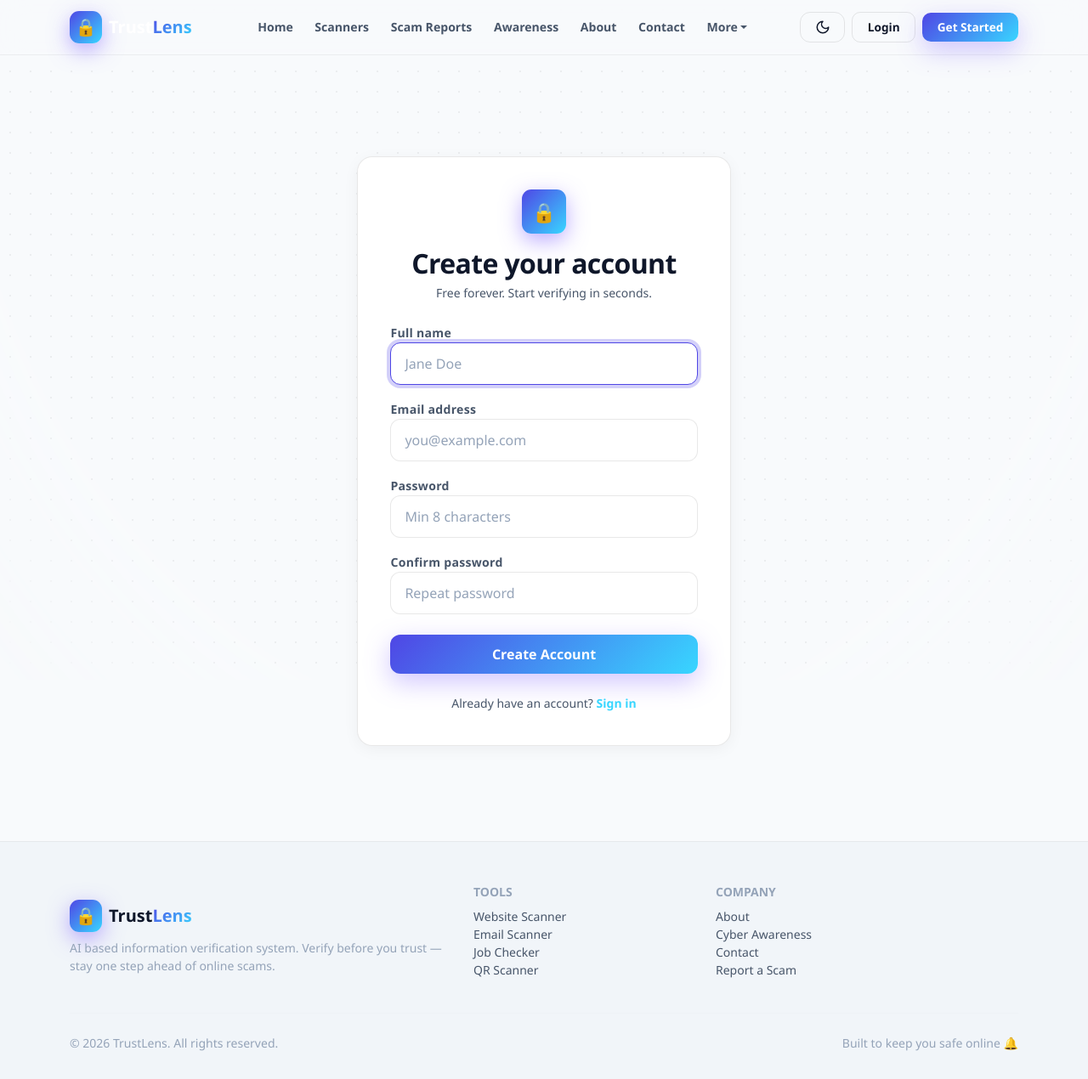
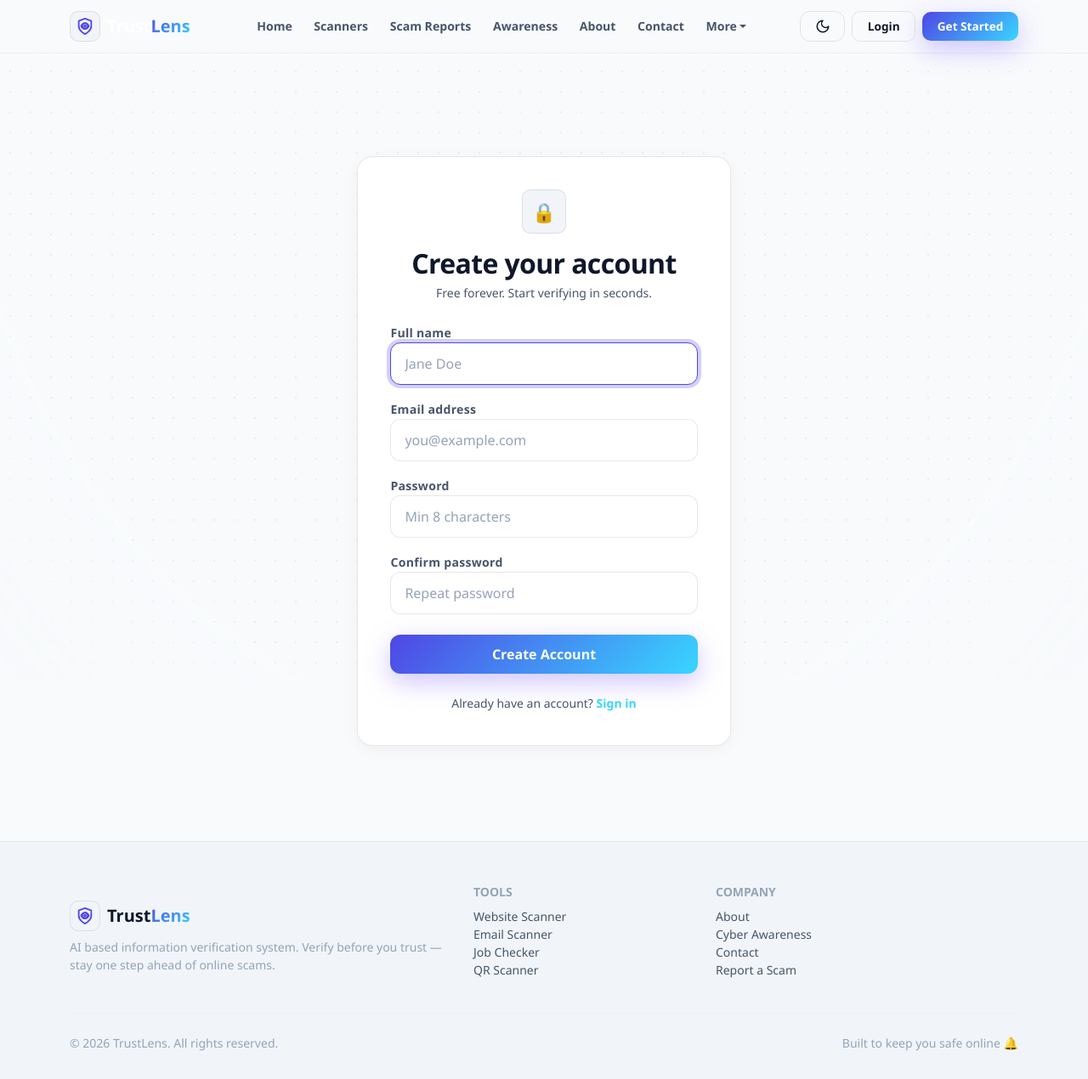
Before and after one commit to mskavitachoudhary/trustlens-fresh, a Flask app: page /auth/register in a window 1280 px wide. Shown: the whole page at 85% size. Run offline with Flask 3, Linux system fonts and the light colour scheme; some libraries are stand-ins or nearby versions.

Commit message:
create vector svg icons and update brand mark

```diff
--- a/static/css/style.css
+++ b/static/css/style.css
@@ -211,16 +211,31 @@ h1, h2, h3, h4, h5, h6 {
 }
 
 .brand-mark {
-  width: 38px;
-  height: 38px;
-  border-radius: 11px;
-  background: var(--grad-main);
   display: inline-flex;
   align-items: center;
   justify-content: center;
-  font-weight: 800;
-  color: #fff;
-  box-shadow: 0 8px 24px rgba(124, 92, 255, 0.5);
+  width: 36px;
+  height: 36px;
+  border-radius: 10px;
+  background: var(--bg-surface-elevated);
+  border: 1px solid var(--border-color);
+  color: var(--accent-primary);
+  transition: border-color 0.2s ease, transform 0.2s ease;
+}
+
+.brand-mark:hover {
+  transform: scale(1.04);
+  border-color: var(--accent-primary);
+}
+
+.brand-mark .icon-svg {
+  vertical-align: 0;
+}
+
+.icon-svg {
+  vertical-align: -0.15em;
+  display: inline-block;
+  flex-shrink: 0;
 }
 
 .navbar-trust .nav-link {
--- a/templates/base.html
+++ b/templates/base.html
@@ -1,3 +1,4 @@
+{% from "components/icons.html" import icon %}
 <!DOCTYPE html>
 <html lang="en">
 <head>
@@ -30,7 +31,7 @@
   <nav class="navbar navbar-expand-md navbar-dark navbar-trust fixed-top">
     <div class="container">
       <a class="navbar-brand d-flex align-items-center gap-2 fw-bold" href="{{ url_for('main.index') }}">
-        <span class="brand-mark">&#128274;</span>
+        <span class="brand-mark">{{ icon('brand', size=22, stroke_width=2) }}</span>
         <span>Trust<b class="text-gradient">Lens</b></span>
       </a>
       <button class="navbar-toggler" type="button" data-bs-toggle="collapse" data-bs-target="#mainNav" aria-controls="mainNav" aria-expanded="false" aria-label="Toggle navigation">
@@ -111,7 +112,7 @@
       <div class="row g-4 align-items-center">
         <div class="col-md-5">
           <div class="d-flex align-items-center gap-2 fw-bold fs-5 mb-2">
-            <span class="brand-mark">&#128274;</span>
+            <span class="brand-mark">{{ icon('brand', size=22, stroke_width=2) }}</span>
             <span>Trust<b class="text-gradient">Lens</b></span>
           </div>
           <p class="text-dim-c mb-0 small">AI based information verification system. Verify before you trust &mdash; stay one step ahead of online scams.</p>
--- /dev/null
+++ b/templates/components/icons.html
@@ -0,0 +1,87 @@
+{% macro icon(name, size=18, class="", stroke_width=1.75) -%}
+<svg class="icon-svg{% if class %} {{ class }}{% endif %}" width="{{ size }}" height="{{ size }}" viewBox="0 0 24 24" fill="none" stroke="currentColor" stroke-width="{{ stroke_width }}" stroke-linecap="round" stroke-linejoin="round" aria-hidden="true">
+{%- if name in ['shield'] -%}
+  <path d="M12 22s8-4 8-10V5l-8-3-8 3v7c0 6 8 10 8 10z"/>
+  <path d="m9 12 2 2 4-4"/>
+{%- elif name in ['brand'] -%}
+  <path d="M12 22s8-4 8-10V5l-8-3-8 3v7c0 6 8 10 8 10z"/>
+  <circle cx="12" cy="11.5" r="3.5"/>
+  <path d="M7 11.5c1.2-2.5 3.2-3.8 5-3.8s3.8 1.3 5 3.8c-1.2 2.5-3.2 3.8-5 3.8s-3.8-1.3-5-3.8z"/>
+  <circle cx="12" cy="11.5" r="1" fill="currentColor"/>
+{%- elif name in ['globe', 'website'] -%}
+  <circle cx="12" cy="12" r="10"/>
+  <path d="M12 2a14.5 14.5 0 0 0 0 20 14.5 14.5 0 0 0 0-20"/>
+  <path d="M2 12h20"/>
+{%- elif name in ['mail', 'email'] -%}
+  <rect width="20" height="16" x="2" y="4" rx="2"/>
+  <path d="m22 7-8.97 5.7a1.94 1.94 0 0 1-2.06 0L2 7"/>
+{%- elif name in ['message', 'whatsapp'] -%}
+  <path d="M21 11.5a8.38 8.38 0 0 1-.9 3.8 8.5 8.5 0 0 1-7.6 4.7 8.38 8.38 0 0 1-3.8-.9L3 21l1.9-5.7a8.38 8.38 0 0 1-.9-3.8 8.5 8.5 0 0 1 4.7-7.6 8.38 8.38 0 0 1 3.8-.9h.5a8.48 8.48 0 0 1 8 8v.5z"/>
+{%- elif name in ['qr'] -%}
+  <rect width="5" height="5" x="3" y="3" rx="1"/>
+  <rect width="5" height="5" x="16" y="3" rx="1"/>
+  <rect width="5" height="5" x="3" y="16" rx="1"/>
+  <path d="M21 16h-3a2 2 0 0 0-2 2v3"/>
+  <path d="M21 21v.01"/>
+  <path d="M12 7v3a2 2 0 0 1-2 2H7"/>
+  <path d="M3 12h.01"/>
+  <path d="M12 3h.01"/>
+  <path d="M12 16v.01"/>
+  <path d="M16 12h1"/>
+  <path d="M21 12v.01"/>
+  <path d="M12 21v-2"/>
+{%- elif name in ['receipt', 'payment'] -%}
+  <path d="M4 2v20l2-1 2 1 2-1 2 1 2-1 2 1 2-1 2 1V2l-2 1-2-1-2 1-2-1-2 1-2-1-2 1Z"/>
+  <path d="m9 12 2 2 4-4"/>
+{%- elif name in ['briefcase', 'job'] -%}
+  <rect width="20" height="14" x="2" y="7" rx="2"/>
+  <path d="M16 7V5a2 2 0 0 0-2-2h-4a2 2 0 0 0-2 2v2"/>
+  <path d="M2 13h20"/>
+{%- elif name in ['flask', 'product'] -%}
+  <path d="M10 2v7.31L4.15 19.3A2 2 0 0 0 5.86 22h12.28a2 2 0 0 0 1.71-2.7L14 9.31V2"/>
+  <path d="M8.5 2h7"/>
+  <path d="M7 16h10"/>
+{%- elif name in ['scale', 'claim'] -%}
+  <path d="m16 16 3-8 3 8c-.87.65-1.92 1-3 1s-2.13-.35-3-1Z"/>
+  <path d="m2 16 3-8 3 8c-.87.65-1.92 1-3 1s-2.13-.35-3-1Z"/>
+  <path d="M7 21h10"/>
+  <path d="M12 3v18"/>
+  <path d="M3 7h18"/>
+{%- elif name in ['check'] -%}
+  <path d="M20 6 9 17l-5-5"/>
+{%- elif name in ['x', 'close', 'x-mark'] -%}
+  <path d="M18 6 6 18"/>
+  <path d="m6 6 12 12"/>
+{%- elif name in ['alert', 'warning'] -%}
+  <path d="m21.73 18-8-14a2 2 0 0 0-3.48 0l-8 14A2 2 0 0 0 4 21h16a2 2 0 0 0 1.73-3Z"/>
+  <line x1="12" y1="9" x2="12" y2="13"/>
+  <line x1="12" y1="17" x2="12.01" y2="17"/>
+{%- elif name in ['info'] -%}
+  <circle cx="12" cy="12" r="10"/>
+  <path d="M12 16v-4"/>
+  <path d="M12 8h.01"/>
+{%- elif name in ['sun'] -%}
+  <circle cx="12" cy="12" r="4"/>
+  <path d="M12 2v2"/>
+  <path d="M12 20v2"/>
+  <path d="m4.93 4.93 1.41 1.41"/>
+  <path d="m17.66 17.66 1.41 1.41"/>
+  <path d="M2 12h2"/>
+  <path d="M20 12h2"/>
+  <path d="m6.34 17.66-1.41 1.41"/>
+  <path d="m19.07 4.93-1.41 1.41"/>
+{%- elif name in ['moon'] -%}
+  <path d="M12 3a6 6 0 0 0 9 9 9 9 0 1 1-9-9Z"/>
+{%- elif name in ['user'] -%}
+  <path d="M19 21v-2a4 4 0 0 0-4-4H9a4 4 0 0 0-4 4v2"/>
+  <circle cx="12" cy="7" r="4"/>
+{%- elif name in ['search', 'lens'] -%}
+  <circle cx="11" cy="11" r="8"/>
+  <path d="m21 21-4.3-4.3"/>
+{%- elif name in ['external'] -%}
+  <path d="M18 13v6a2 2 0 0 1-2 2H5a2 2 0 0 1-2-2V8a2 2 0 0 1 2-2h6"/>
+  <polyline points="15 3 21 3 21 9"/>
+  <line x1="10" y1="14" x2="21" y2="3"/>
+{%- endif -%}
+</svg>
+{%- endmacro %}
```
Also changed, not shown: docs/superpowers/plans/2026-09-25-ui-modernization.md (+3 -3 lines).
